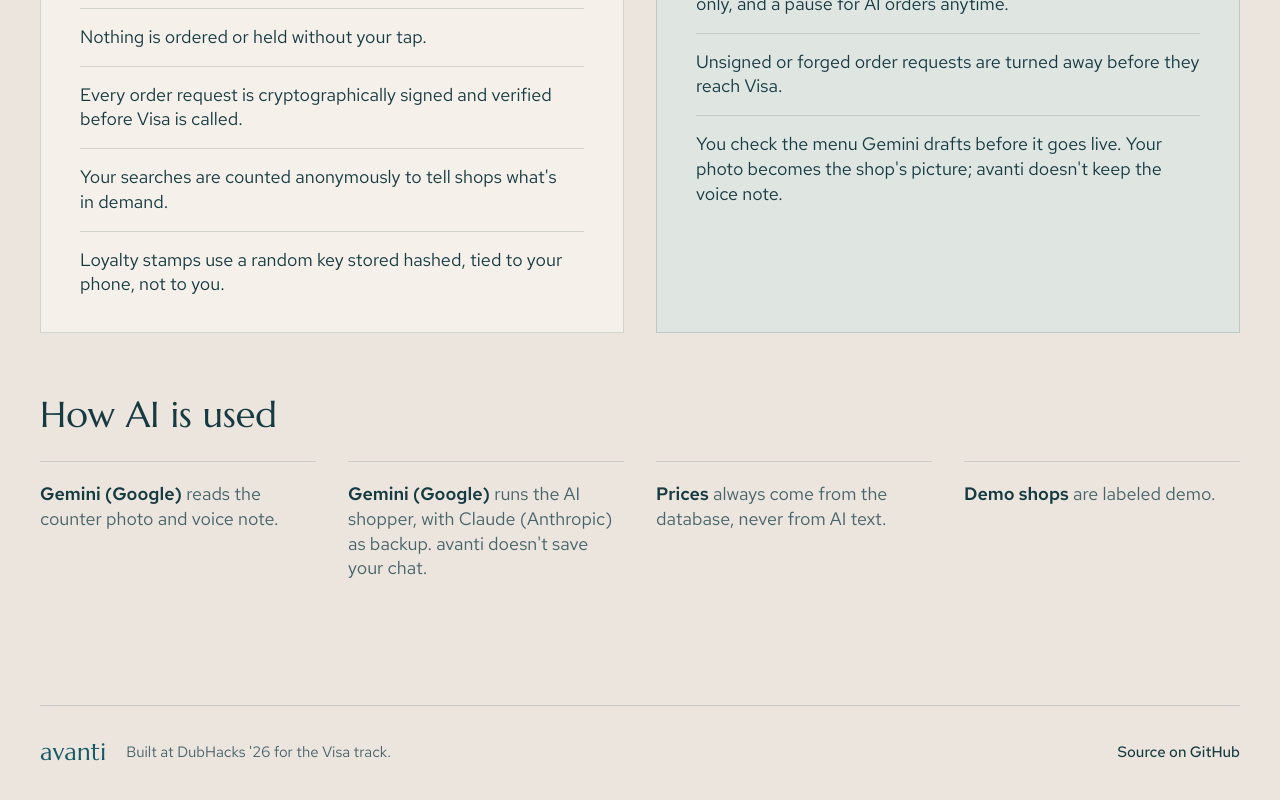
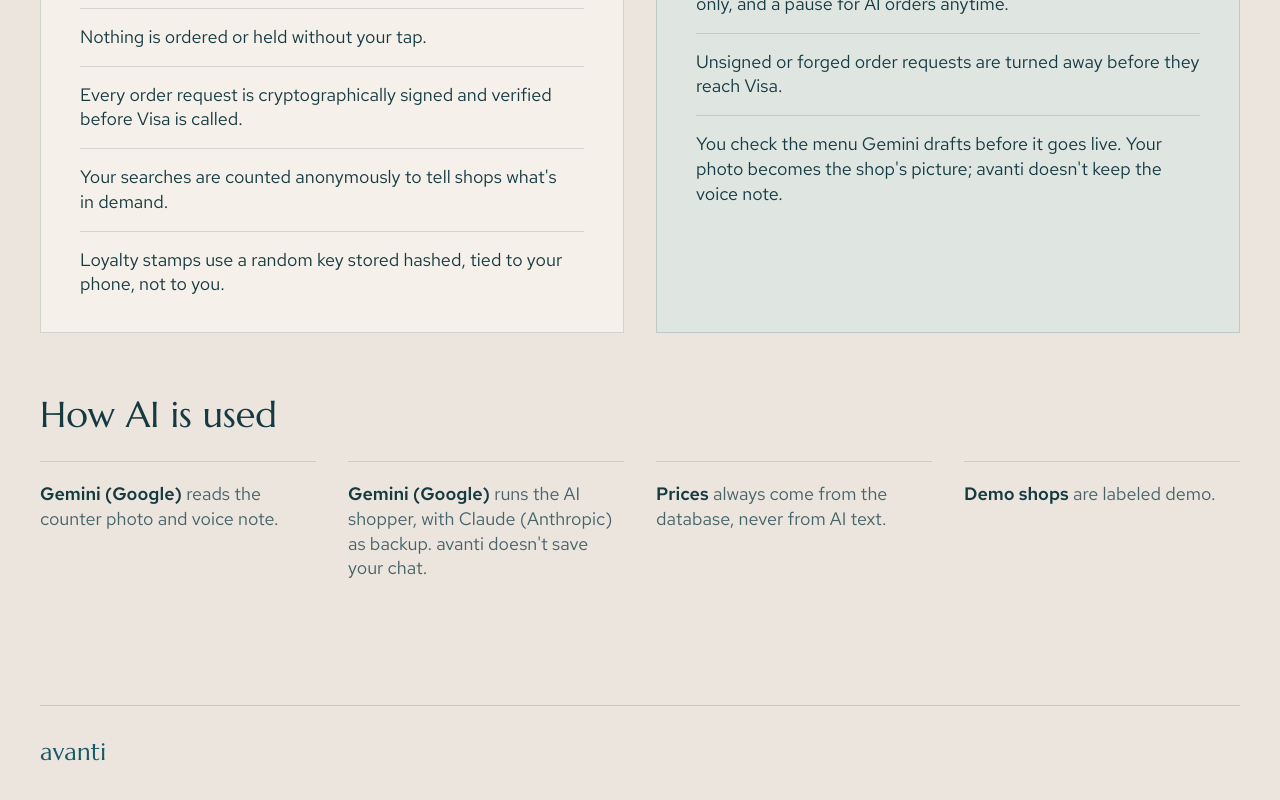
Before and after one commit to ansonlam23/avanti, a Next.js app: page /privacy in a window 1280 px wide. Shown: the part 589-1389 px from the top of the page. Built offline with nearby package versions, Linux system fonts and the light colour scheme; no server answers; a web font is replaced by a local one.

Commit message:
Footer: drop 'Built at DubHacks '26 for the Visa track.' and 'Source on GitHub' (GitHub stays in the top menu)

```diff
--- a/src/components/landing/site-footer.tsx
+++ b/src/components/landing/site-footer.tsx
@@ -1,9 +1,8 @@
 import Link from "next/link";
 import { Wordmark } from "@/components/brand/wordmark";
 import { cn } from "@/lib/utils";
-import { GITHUB_URL } from "./site-nav";
 
-/** One quiet line: the name, who built it, how AI and data are used, where the code is (and whose photo it is, when one is shown). */
+/** One quiet line: the name and how AI and data are used (and whose photo it is, when one is shown). The code's link lives in the top menu. */
 export function SiteFooter({
   photoCredit = false,
   privacyLink = true,
@@ -21,7 +20,6 @@
           <Link href="/" aria-label="avanti, home" className="inline-flex min-h-11 items-center">
             <Wordmark className="text-[24px]" />
           </Link>
-          <span>Built at DubHacks &apos;26 for the Visa track.</span>
         </p>
         <p className="flex flex-wrap items-center justify-center gap-x-5 gap-y-1">
           {photoCredit ? (
@@ -39,9 +37,6 @@
               How avanti uses AI
             </Link>
           ) : null}
-          <a href={GITHUB_URL} target="_blank" rel="noreferrer" className="btn-quiet px-0 text-[15px]">
-            Source on GitHub
-          </a>
         </p>
       </div>
     </footer>
```
